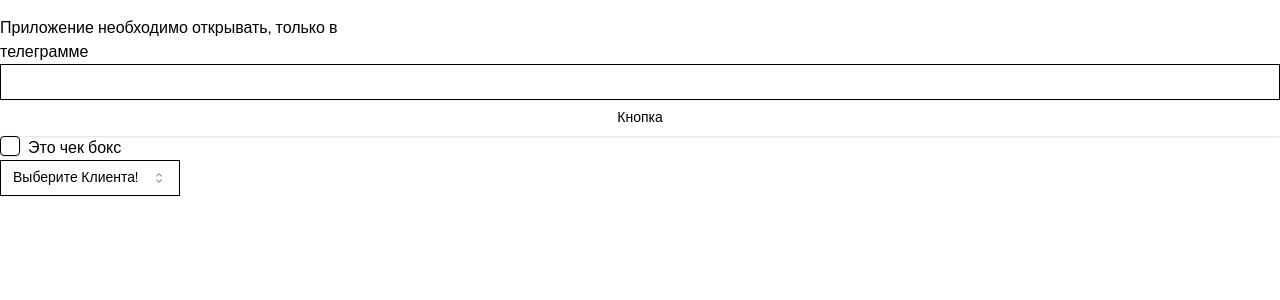
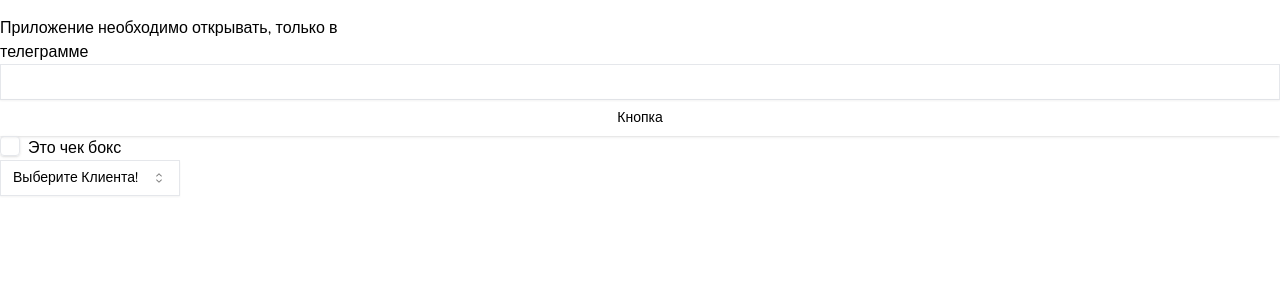
Before and after one commit to ITVash/negociant, a Next.js app: page / in a window 1280 px wide. Shown: the top 300 px of the page. Built offline with nearby package versions, Linux system fonts and the light colour scheme.

Commit message:
Fixed Dark Theme-2

```diff
--- a/tailwind.config.ts
+++ b/tailwind.config.ts
@@ -17,46 +17,6 @@ const config: Config = {
 				"telegram-primary": "var(--telegram-button-color)",
 				"telegram-primary-text": "var(--telegram-button-text-color)",
 				"telegram-secondary-white": "var(--telegram-secondary-bg-color)",
-				background: "hsl(var(--background))",
-				foreground: "hsl(var(--foreground))",
-				card: {
-					DEFAULT: "hsl(var(--card))",
-					foreground: "hsl(var(--card-foreground))",
-				},
-				popover: {
-					DEFAULT: "hsl(var(--popover))",
-					foreground: "hsl(var(--popover-foreground))",
-				},
-				primary: {
-					DEFAULT: "hsl(var(--primary))",
-					foreground: "hsl(var(--primary-foreground))",
-				},
-				secondary: {
-					DEFAULT: "hsl(var(--secondary))",
-					foreground: "hsl(var(--secondary-foreground))",
-				},
-				muted: {
-					DEFAULT: "hsl(var(--muted))",
-					foreground: "hsl(var(--muted-foreground))",
-				},
-				accent: {
-					DEFAULT: "hsl(var(--accent))",
-					foreground: "hsl(var(--accent-foreground))",
-				},
-				destructive: {
-					DEFAULT: "hsl(var(--destructive))",
-					foreground: "hsl(var(--destructive-foreground))",
-				},
-				border: "hsl(var(--border))",
-				input: "hsl(var(--input))",
-				ring: "hsl(var(--ring))",
-				chart: {
-					"1": "hsl(var(--chart-1))",
-					"2": "hsl(var(--chart-2))",
-					"3": "hsl(var(--chart-3))",
-					"4": "hsl(var(--chart-4))",
-					"5": "hsl(var(--chart-5))",
-				},
 			},
 			borderRadius: {
 				lg: "var(--radius)",
```
